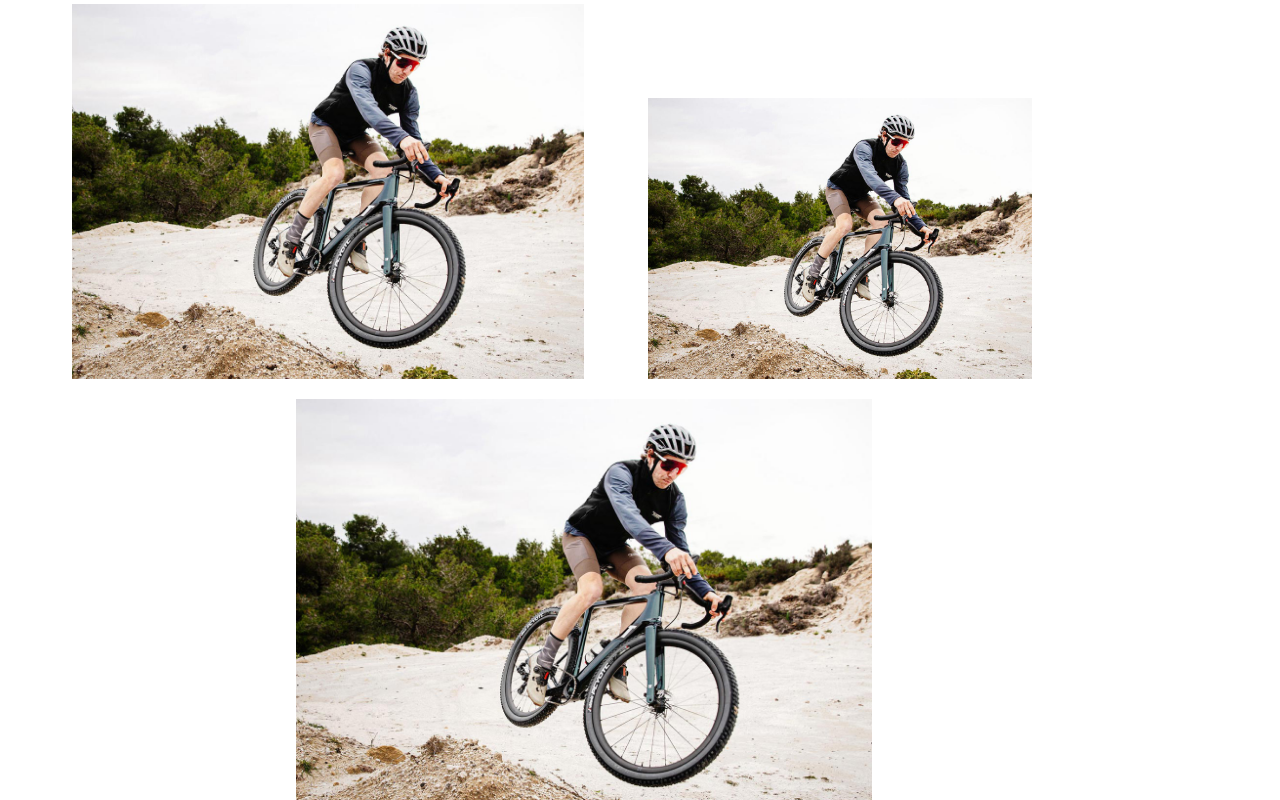
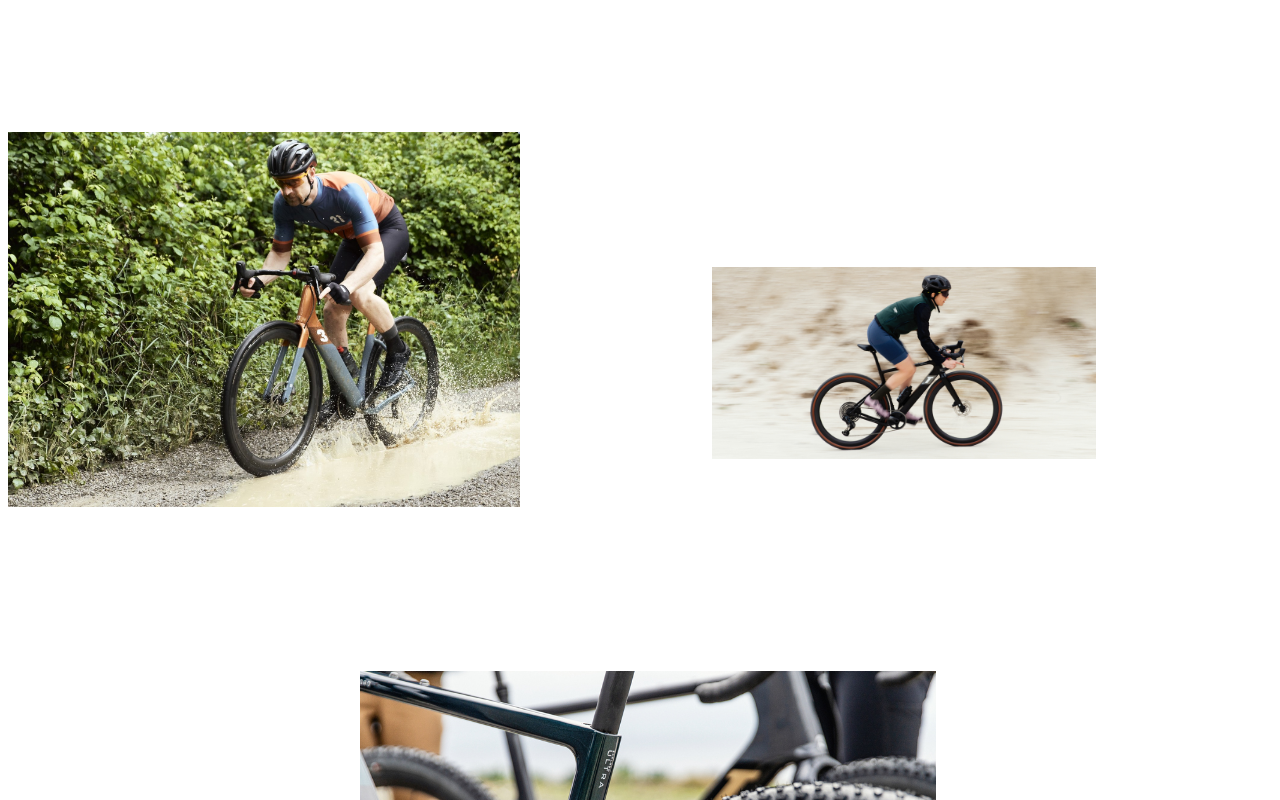
Before and after one commit to JoshuaIsADev/3t, a React (Vite) app: page /exploro in a window 1280 px wide. Shown: the part 3860-4660 px from the top of the page. Built offline with nearby package versions, Linux system fonts and the light colour scheme; a web font is replaced by a local one.

Commit message:
finished highlight section

```diff
--- a/src/data/exploroProducts.json
+++ b/src/data/exploroProducts.json
@@ -40,14 +40,18 @@
       {
         "id": "exploro",
         "introHeading": "If you’re like us, you love riding in rough terrain but live in a more urban jungle. So you need a bike that is fast on-road and capable off-road.",
-        "highlightHeading1": "The Exploro pioneered aerodynamics for gravel bikes, including even mud-covered knobby tire wind tunnel testing (much to the chagrin of the wind tunnel staff). The race-proven Exploro range gives you the speed you’re used to on asphalt and an additional advantage on wind-swept gravel tracks.",
-        "highlightImg1": "/img/section-03.jpg",
         "tireHeading": "Gravel riding is all about tire choice and the 3T Exploro models fit the widest possible tires, up to 61mm. But each model is optimized for a different purpose.",
         "tireSubHeading": "Tire clearances",
         "video": "/img/exploro_small.webm",
         "highlightImg": [
           "/img/3T-BMW-Exploro-Bike-42.jpg",
           "/img/3T-BMW-Exploro-Bike-13.jpg"
+        ],
+        "highlightHeading2": "The Exploro pioneered aerodynamics for gravel bikes, including even mud-covered knobby tire wind tunnel testing (much to the chagrin of the wind tunnel staff). The race-proven Exploro range gives you the speed you’re used to on asphalt and an additional advantage on wind-swept gravel tracks.",
+        "highlightImg2": [
+          "/img/explorosplash.jpg",
+          "/img/exploro_2_ultra.jpg",
+          "/img/exploro_4_ultra.jpg"
         ],
         "galleryImg": [
           "/img/3T-BMW-Exploro-Bike-42.jpg",
--- a/src/pages/Exploro.jsx
+++ b/src/pages/Exploro.jsx
@@ -159,20 +159,22 @@ function Exploro() {
 
       <Section id='highlight1'>
         <SectionHeading
-          heading={exploroProductsData[1].highlights[0].highlightHeading1}
+          heading={exploroProductsData[1].highlights[0].highlightHeading2}
         />
+      </Section>
+      <Section>
         <HighlightImgCard
-          img1={exploroProductsData[1].highlights[0].highlightImg1}
-          img2={exploroProductsData[1].highlights[0].highlightImg1}
-          img3={exploroProductsData[1].highlights[0].highlightImg1}
+          img1={exploroProductsData[1].highlights[0].highlightImg2[0]}
+          img2={exploroProductsData[1].highlights[0].highlightImg2[1]}
+          img3={exploroProductsData[1].highlights[0].highlightImg2[2]}
         />
-        {/* <HighlightCard
+      </Section>
+      {/* <HighlightCard
           heading={exploroProductsData[1].highlights[0].highlightHeading1}
           img={exploroProductsData[1].highlights[0].highlight1Img}
           translate={'-10vw'}
           ratio={'2/2'}
         /> */}
-      </Section>
 
       <Section id='tireHeadline' $variation='headline'>
         <SectionHeading
--- a/src/ui/HighlightImgCard.jsx
+++ b/src/ui/HighlightImgCard.jsx
@@ -13,7 +13,7 @@ function HighlightImgCard({ img1, img2, img3, ratio, width, translate }) {
             $variation='highlight'
             $width='40vw'
             $ratio='3/2.2'
-            $translate='-5vw'
+            $translate='-10vw'
           />
         ) : null}
         {img2 ? (
@@ -21,8 +21,9 @@ function HighlightImgCard({ img1, img2, img3, ratio, width, translate }) {
             src={img2}
             $variation='highlight'
             $width='30vw'
-            $ratio='3/2.2'
-            $translate='0vw'
+            $ratio='2/1'
+            $translate='5vw'
+            $margin='0 0 3rem'
           />
         ) : null}
         {img3 ? (
@@ -30,8 +31,9 @@ function HighlightImgCard({ img1, img2, img3, ratio, width, translate }) {
             src={img3}
             $variation='highlight'
             $width='45vw'
-            $ratio='3/2.2'
-            $translate='0'
+            $ratio='4/2.2'
+            $translate='5vw'
+            $margin='10rem 0 0'
           />
         ) : null}
       </Column>
--- a/src/ui/Img.jsx
+++ b/src/ui/Img.jsx
@@ -5,6 +5,7 @@ const variations = {
     transform: translateX(${(props) => props.$translate || '0'});
     width: ${(props) => props.$width};
     aspect-ratio: ${(props) => props.$ratio || '6/3.9'};
+    margin: ${(props) => props.$margin || '0 0'};
   `,
 };
 
```
Also changed, not shown: public/img/exploro_2_ultra.jpg (added), public/img/exploro_4_ultra.jpg (added).
